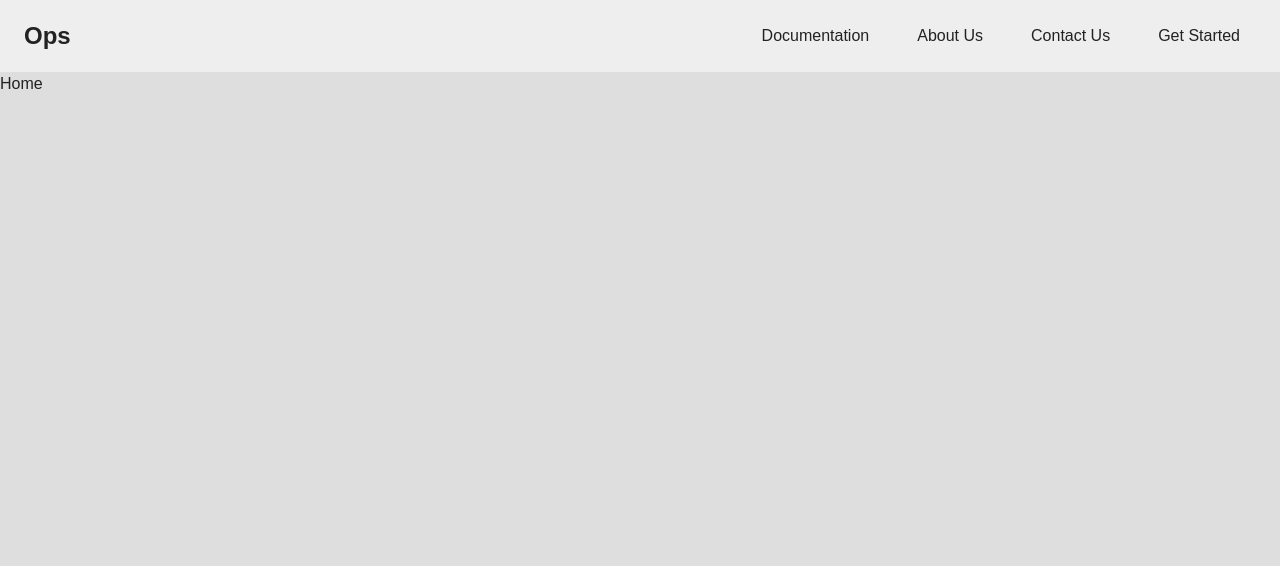
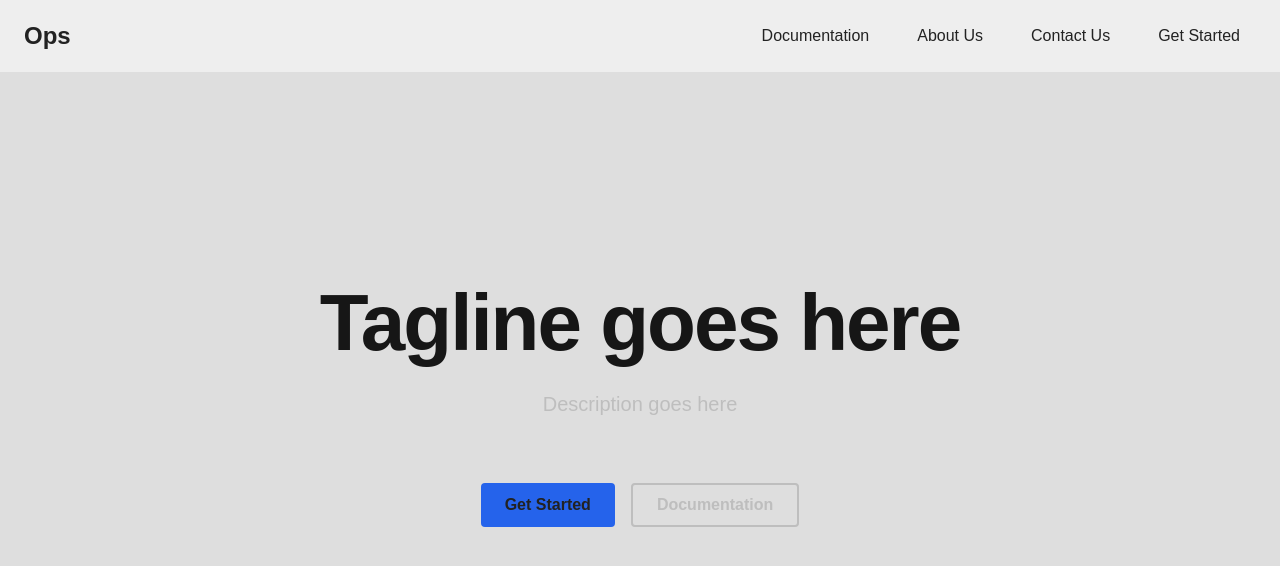
Before and after one commit to cynessa-dev/ops, a Next.js app: page / in a window 1280 px wide. Shown: the top 566 px of the page. Built offline with nearby package versions, Linux system fonts and the light colour scheme.

Commit message:
✨ feat(hero): add initial design for hero section
AFFECTED:
- adjusted --card color
- adjusted navbar position and button padding

```diff
--- a/app/globals.css
+++ b/app/globals.css
@@ -10,7 +10,7 @@
   --background: oklch(90.0% 0.0 0.0);
   --foreground: oklch(25.0% 0.0 0.0);
   --card: oklch(95.0% 0.0 0.0);
-  --border: oklch(85.0% 0.0 0.0);
+  --border: oklch(80.0% 0.0 0.0);
   --heading: oklch(20.0% 0.0 0.0);
   --secondary: oklch(80.0% 0.0 0.0);
   --muted: oklch(75.0% 0.0 0.0);
@@ -35,7 +35,7 @@
     --background: oklch(10.0% 0.0 0.0);
     --foreground: oklch(90.0% 0.0 0.0);
     --card: oklch(20.0% 0.0 0.0);
-    --border: oklch(15.0% 0.0 0.0);
+    --border: oklch(30.0% 0.0 0.0);
     --heading: oklch(95.0% 0.0 0.0);
     --secondary: oklch(85.0% 0.0 0.0);
     --muted: oklch(75.0% 0.0 0.0);
--- a/app/page.tsx
+++ b/app/page.tsx
@@ -1,10 +1,11 @@
 import Navigation from "@/components/navigation";
+import Hero from "@/components/hero";
 
 export default function Home() {
   return (
     <main>
       <Navigation />
-      <h1>Home</h1>
+      <Hero />
     </main>
   );
 }
--- /dev/null
+++ b/components/hero.tsx
@@ -0,0 +1,14 @@
+export default function Hero() {
+    return (
+        <section className="flex flex-col justify-center items-center min-w-full min-h-screen">
+            <div id="header" className="flex flex-col gap-4 w-4/5 text-center">
+                <h1 className="text-(--heading) text-[5rem] font-bold leading-tight tracking-tight">Tagline goes here</h1>
+                <h2 className="text-(--secondary) text-[1.25rem]">Description goes here</h2>
+            </div>
+            <div id="actions" className="mt-16 flex gap-4">
+                <button className="font-semibold bg-(--primary-action) px-6 py-2 rounded cursor-pointer hover:bg-(--primary-hover)">Get Started</button>
+                <button className="font-semibold text-(--border) px-6 py-2 border-2 border-(--border) rounded cursor-pointer">Documentation</button>
+            </div>
+        </section>
+    );
+}
--- a/components/navigation.tsx
+++ b/components/navigation.tsx
@@ -1,15 +1,15 @@
 export default function Navigation() {
   return (
-    <nav className="flex items-center justify-between py-4 px-6 bg-(--card)">
+    <nav className="absolute top-0 left-0 right-0 flex items-center justify-between px-6 bg-(--card)">
       {/* COMPANY LOGO */}
       <h1 className="text-2xl font-bold">Ops</h1>
 
       {/* MENU OPTIONS */}
       <ul className="flex gap-4">
-        <li className="py-2 px-4 rounded cursor-pointer hover:bg-foreground/10">Documentation</li>
-        <li className="py-2 px-4 rounded cursor-pointer hover:bg-foreground/10">About Us</li>
-        <li className="py-2 px-4 rounded cursor-pointer hover:bg-foreground/10">Contact Us</li>
-        <li className="py-2 px-4 rounded cursor-pointer hover:bg-foreground/10">Get Started</li>
+        <li className="px-4 py-6 cursor-pointer hover:bg-foreground/10">Documentation</li>
+        <li className="px-4 py-6 cursor-pointer hover:bg-foreground/10">About Us</li>
+        <li className="px-4 py-6 cursor-pointer hover:bg-foreground/10">Contact Us</li>
+        <li className="px-4 py-6 cursor-pointer hover:bg-foreground/10">Get Started</li>
       </ul>
     </nav>
   );
```
